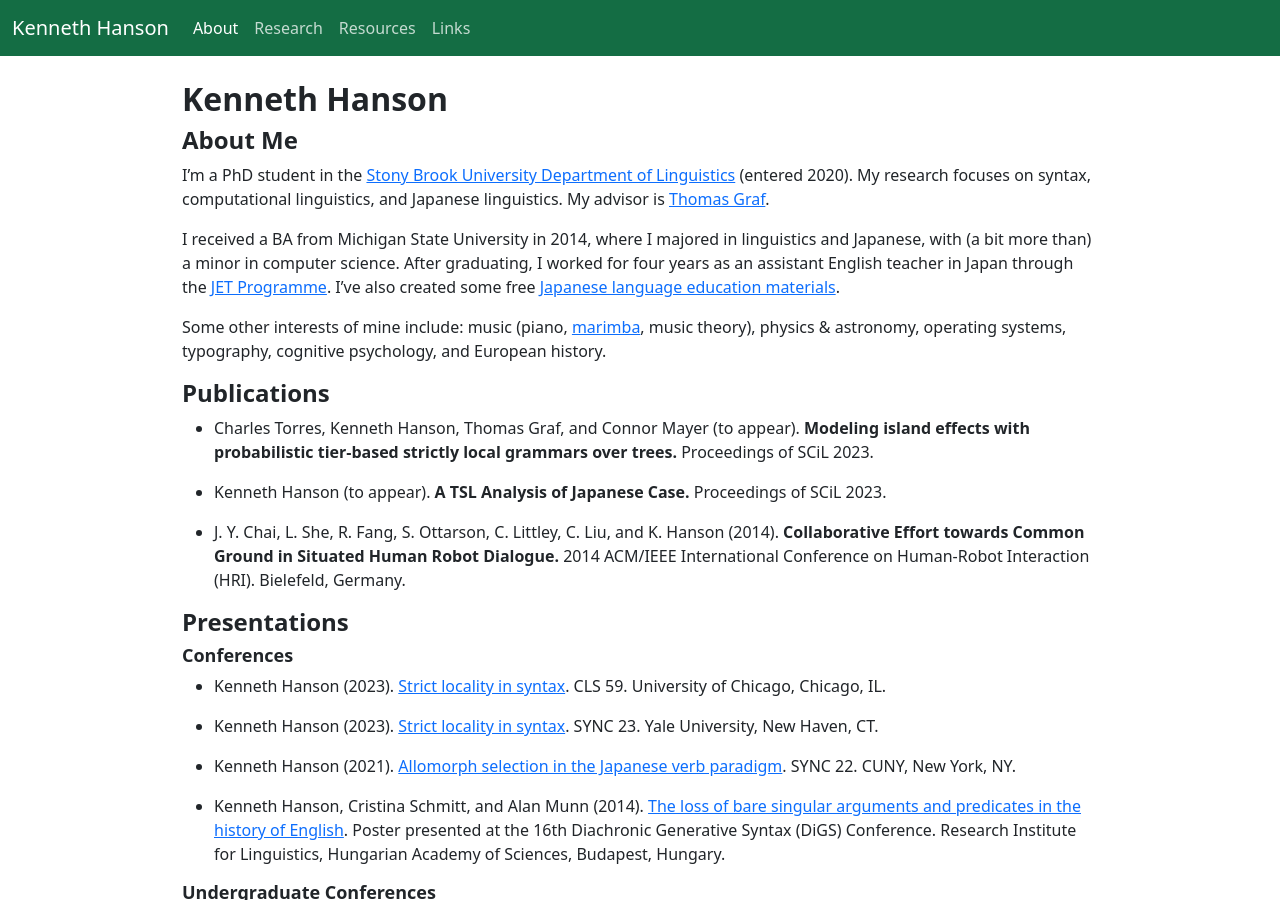
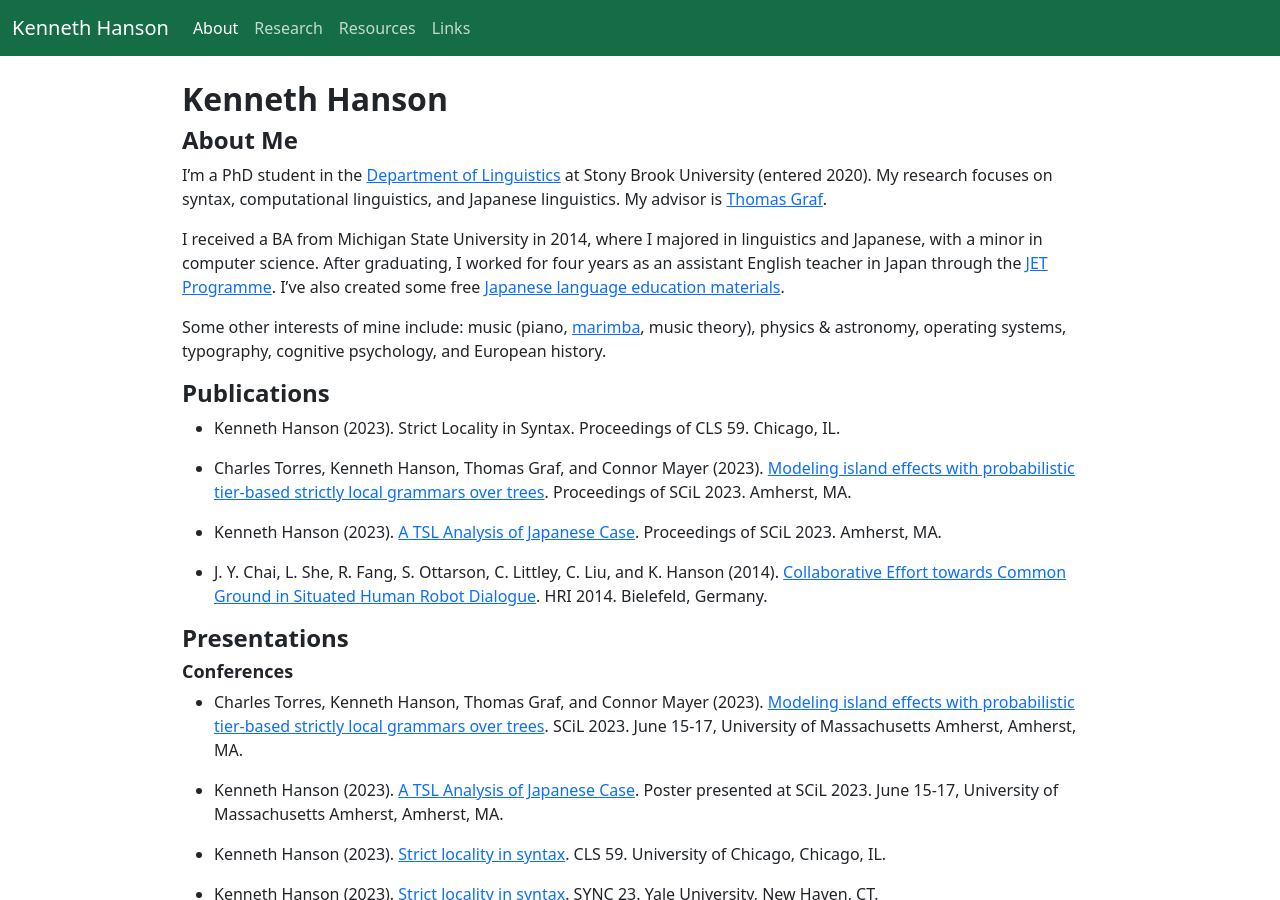
Before and after one commit to khanson679/khanson679.github.io, a Jekyll site: the page built from index.md, in a window 1280 px wide and 900 px high. Built offline with Jekyll 4.4.1, drawn with Linux system fonts in a browser that asks for light colours; some of the changed text lies outside the part shown.

Commit message:
Update bio, CV.

```diff
--- a/index.md
+++ b/index.md
@@ -1,39 +1,38 @@
 ---
 title: About
 layout: default
-date: 2023-05-03
+date: 2023-08-02
 ---
 
 # Kenneth Hanson
 
 ## About Me
 
-I'm a PhD student in the [Stony Brook University Department of Linguistics][sbling] (entered 2020). My research focuses on syntax, computational linguistics, and Japanese linguistics. My advisor is [Thomas Graf][graf].
+I'm a PhD student in the [Department of Linguistics][sbling] at Stony Brook University (entered 2020). My research focuses on syntax, computational linguistics, and Japanese linguistics. My advisor is [Thomas Graf][graf].
 
-I received a BA from Michigan State University in 2014, where I majored in linguistics and Japanese, with (a bit more than) a minor in computer science. After graduating, I worked for four years as an assistant English teacher in Japan through the [JET Programme][jet]. I've also created some free [Japanese language education materials][jp].
+I received a BA from Michigan State University in 2014, where I majored in linguistics and Japanese, with a minor in computer science. After graduating, I worked for four years as an assistant English teacher in Japan through the [JET Programme][jet]. I've also created some free [Japanese language education materials][jp].
 
 Some other interests of mine include: music (piano, [marimba][], music theory), physics & astronomy, operating systems, typography, cognitive psychology, and European history.
 
 
 ## Publications
 
-* Charles Torres, Kenneth Hanson, Thomas Graf, and Connor Mayer (to appear). **Modeling island effects with probabilistic tier-based strictly local grammars over trees.** Proceedings of SCiL 2023.
+* Kenneth Hanson (2023). Strict Locality in Syntax. Proceedings of CLS 59. Chicago, IL.
 
-* Kenneth Hanson (to appear). **A TSL Analysis of Japanese Case.** Proceedings of SCiL 2023.
+* Charles Torres, Kenneth Hanson, Thomas Graf, and Connor Mayer (2023). [Modeling island effects with probabilistic tier-based strictly local grammars over trees](https://scholarworks.umass.edu/scil/vol6/iss1/15). Proceedings of SCiL 2023. Amherst, MA.
 
-* J. Y. Chai, L. She, R. Fang, S. Ottarson, C. Littley, C. Liu, and K. Hanson (2014). **Collaborative Effort towards Common Ground in Situated Human Robot Dialogue.** 2014 ACM/IEEE International Conference on Human-Robot Interaction (HRI). Bielefeld, Germany.
+* Kenneth Hanson (2023). [A TSL Analysis of Japanese Case](https://scholarworks.umass.edu/scil/vol6/iss1/4). Proceedings of SCiL 2023. Amherst, MA.
+
+* J. Y. Chai, L. She, R. Fang, S. Ottarson, C. Littley, C. Liu, and K. Hanson (2014). [Collaborative Effort towards Common Ground in Situated Human Robot Dialogue](https://doi.org/10.1145/2559636.2559677). HRI 2014. Bielefeld, Germany.
 
 
 ## Presentations
-<!--
-### Upcoming
-
-* Charles Torres, Kenneth Hanson, Thomas Graf, and Connor Mayer (2023). **Modeling island effects with probabilistic tier-based strictly local grammars over trees.** SCiL 2023. June 15-17, University of Massachusetts Amherst, Amherst, MA.
-
-* Kenneth Hanson (2023). **A TSL Analysis of Japanese Case.** Poster presented at SCiL 2023. June 15-17, University of Massachusetts Amherst, Amherst, MA.
--->
 
 ### Conferences
+
+* Charles Torres, Kenneth Hanson, Thomas Graf, and Connor Mayer (2023). [Modeling island effects with probabilistic tier-based strictly local grammars over trees](/files/torres-etal-scil2023-slides-pTreeTSL.pdf). SCiL 2023. June 15-17, University of Massachusetts Amherst, Amherst, MA.
+
+* Kenneth Hanson (2023). [A TSL Analysis of Japanese Case](/files/hanson-scil2023-poster.pdf). Poster presented at SCiL 2023. June 15-17, University of Massachusetts Amherst, Amherst, MA.
 
 * Kenneth Hanson (2023). [Strict locality in syntax](/files/hanson-cls-2023-slides.pdf). CLS 59. University of Chicago, Chicago, IL.
 
@@ -81,17 +80,18 @@ Michigan State University
 
 ## Departmental Service
 
-* Brown Bag Organizer (2022)
-* Skillz Hour Organizer (2021)
-* Assistant Webmaster (2020)
+* Student Representative (2023-2024)
+* Brown Bag Organizer (Fall 2022)
+* Skillz Hour Organizer (Fall 2021)
+* Assistant Webmaster (2020-2021)
 
 
 ## Other Activities
 
-* Vice President, Secretary, and Activities Director (02/2012--05/2014)<br/>
+* Vice President, Secretary, and Activities Director (2012--2014)<br/>
   q Undergraduate Association for Linguistics at Michigan State ([qUALMS][qualms])
 
-* Author and Webmaster (06/2011--Present)<br/>
+* Author and Webmaster (2011--Present)<br/>
   [JapaneseProfessor.com][jp]
 
 
```
